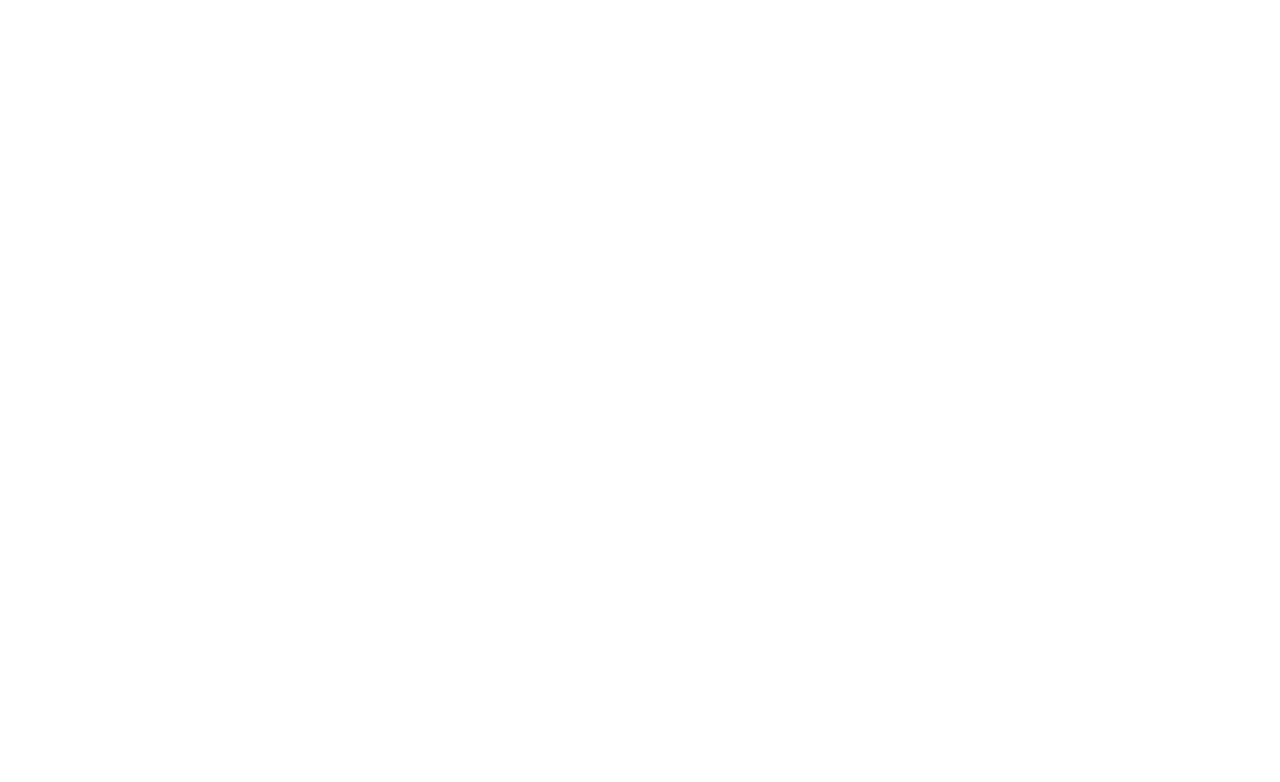
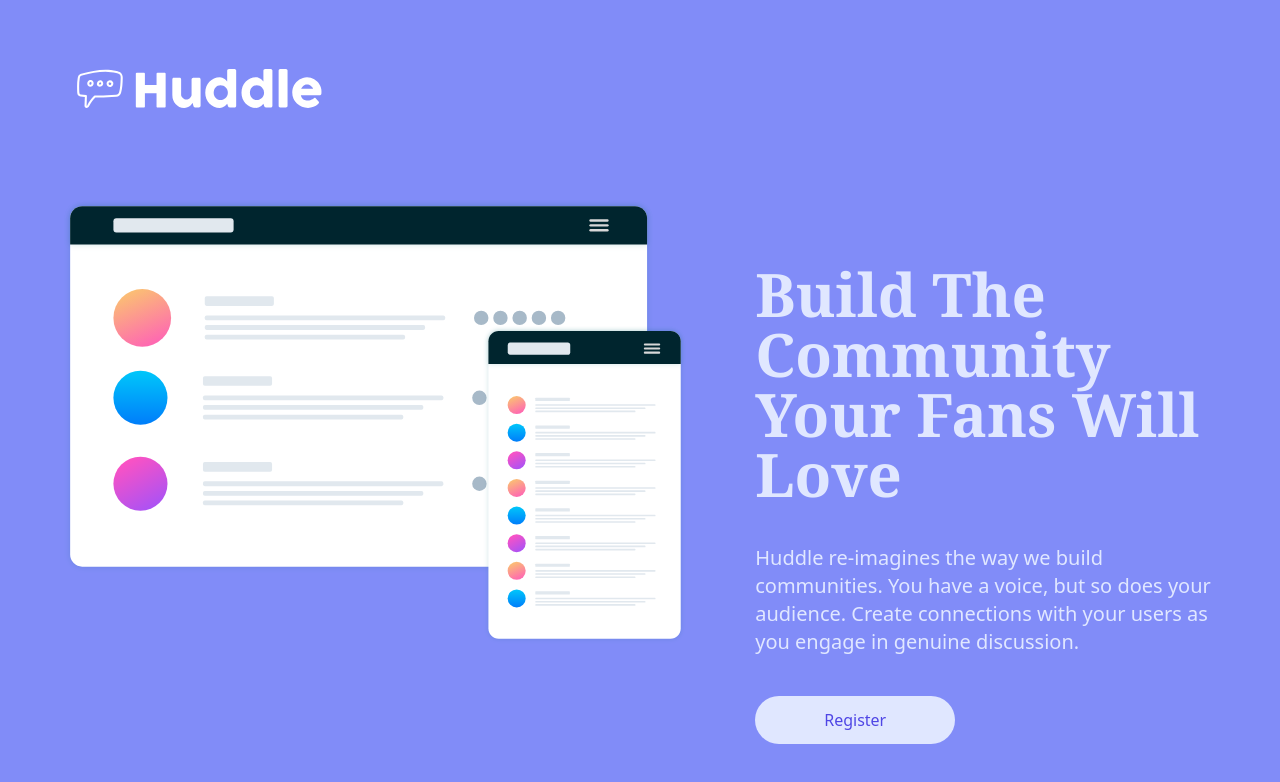
Before and after one commit to Ali-Ghasemi-Tech/Huddle-landing-page, a website: page index.html in a window 1280 px wide. Drawn offline with Linux system fonts and the light colour scheme.

Commit message:
setup head and main section

```diff
--- a/index.html
+++ b/index.html
@@ -7,7 +7,25 @@
     <title>Huddle landing page</title>
     <link rel="stylesheet" href="./dist/output.css">
 </head>
-<body>
-
+<body class="flex flex-col justify-evenly items-center bg-[url('/images/bg-desktop.svg') bg-indigo-400 h-screen">
+    <!-- logo section -->
+    <div class="w-[90%] justify-start"><img src="images/logo.svg" alt=""></div>
+    <!-- main section -->
+    <div class="flex flex-row justify-between w-[90%] mt-6">
+        <!-- img box -->
+        <div class="w-[60%]" >
+            <img src="images/illustration-mockups.svg" alt="" class="w-[90%]">
+        </div>
+        <!-- text box -->
+        <div class="w-[40%] flex flex-col justify-start items-start gap-10 pt-16">
+            <!-- title -->
+                <h2 class="font-bold font-serif text-6xl text-indigo-100">Build The Community Your Fans Will Love</h2>
+            <!-- content -->
+                <span class="text-indigo-100 text-xl gap-3">Huddle re-imagines the way we build communities. You have a voice, but so does your audience.
+                    Create connections with your users as you engage in genuine discussion.</span>
+            <!-- button -->
+                <button class="bg-indigo-100 h-12 w-[200px] text-indigo-600 rounded-full">Register</button>
+        </div>
+    </div>
 </body>
 </html>
```
Also changed, not shown: dist/output.css.
